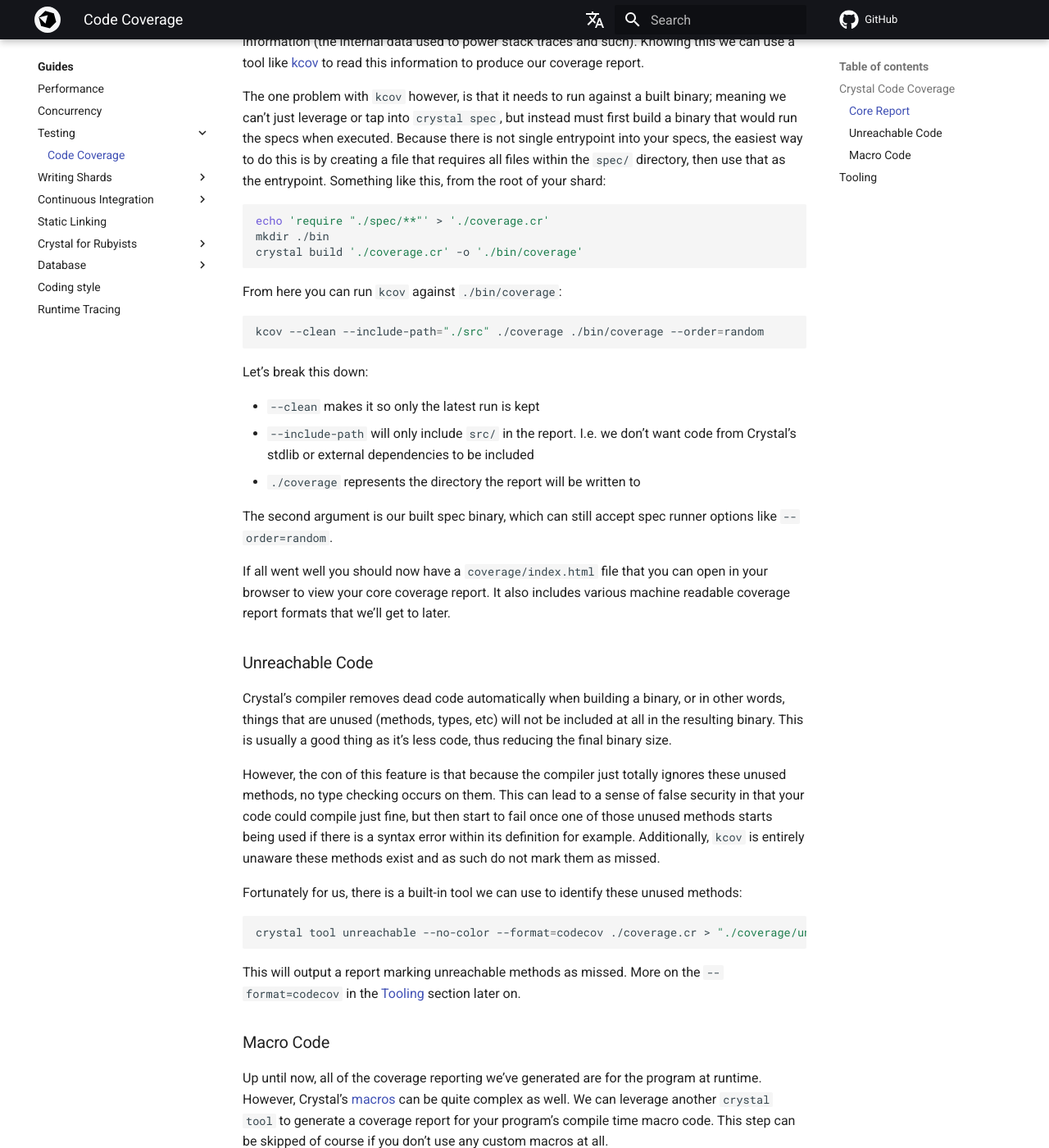
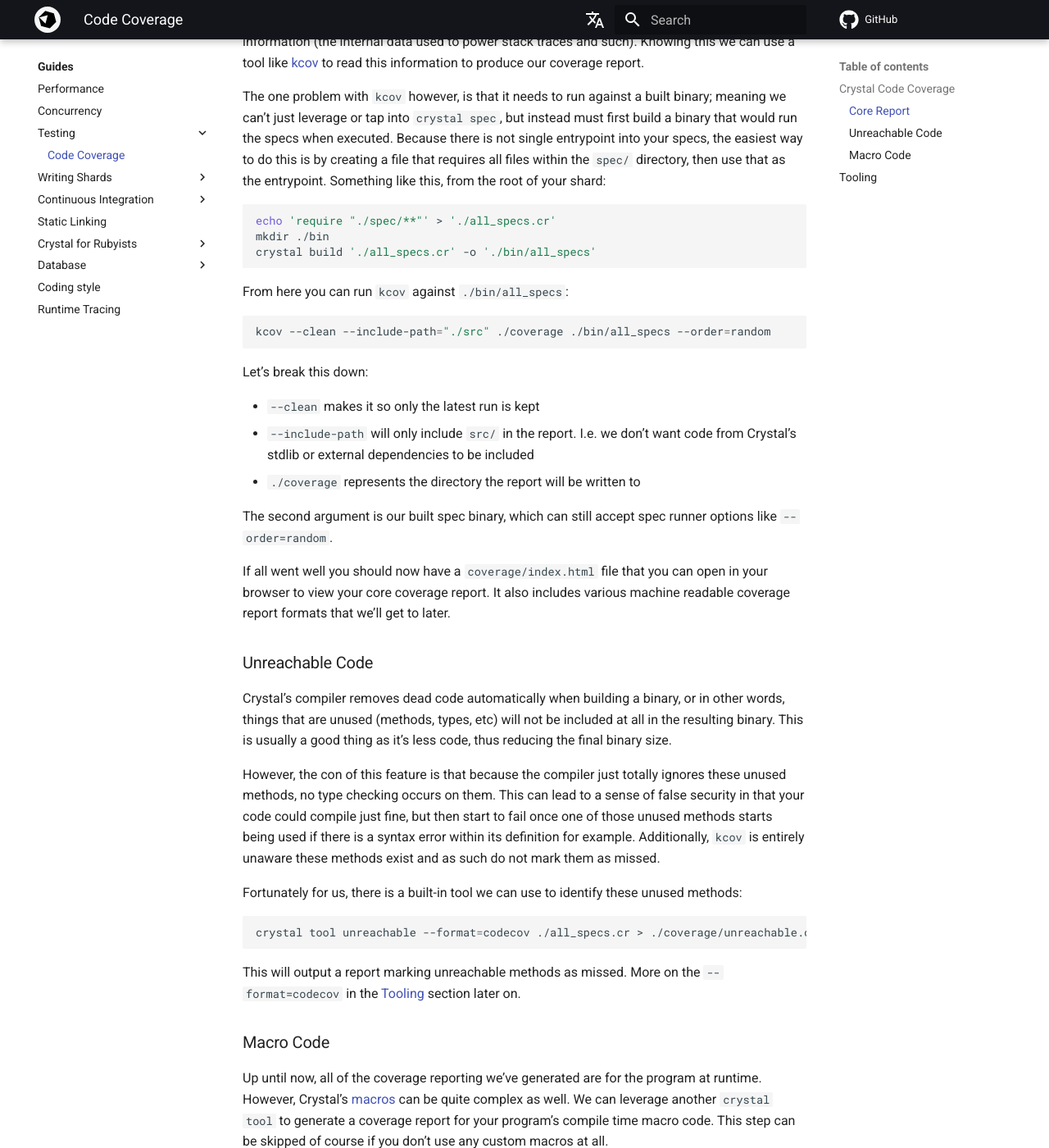
Before and after one commit to crystal-lang/crystal-book, an MkDocs documentation site: the page built from docs/guides/testing/code_coverage.md, in a window 1280 px wide and 1400 px high, scrolled down 832 px. Shown: the whole window at 82% size. Built offline with MkDocs 1.6.1 and Material for MkDocs 9.7.7, drawn with Linux system fonts in a browser that asks for light colours; nearby versions of some CDN libraries; library files that are not in the unit come from our copies; comment, search, counter and statistics services are not loaded; the version menu is left out; some of the changed text lies outside the part shown.

Commit message:
PR feedback

````diff
--- a/docs/guides/testing/code_coverage.md
+++ b/docs/guides/testing/code_coverage.md
@@ -28,15 +28,15 @@ Because there is not single entrypoint into your specs, the easiest way to do th
 Something like this, from the root of your shard:
 
 ```sh
-echo 'require "./spec/**"' > './coverage.cr'
+echo 'require "./spec/**"' > './all_specs.cr'
 mkdir ./bin
-crystal build './coverage.cr' -o './bin/coverage'
+crystal build './all_specs.cr' -o './bin/all_specs'
 ```
 
-From here you can run `kcov` against `./bin/coverage`:
+From here you can run `kcov` against `./bin/all_specs`:
 
 ```sh
-kcov --clean --include-path="./src" ./coverage ./bin/coverage --order=random
+kcov --clean --include-path="./src" ./coverage ./bin/all_specs --order=random
 ```
 
 Let’s break this down:
@@ -62,7 +62,7 @@ Additionally, `kcov` is entirely unaware these methods exist and as such do not
 Fortunately for us, there is a built-in tool we can use to identify these unused methods:
 
 ```sh
-crystal tool unreachable --no-color --format=codecov ./coverage.cr > "./coverage/unreachable.codecov.json"
+crystal tool unreachable --format=codecov ./all_specs.cr > ./coverage/unreachable.codecov.json
 ```
 
 This will output a report marking unreachable methods as missed.
@@ -76,7 +76,7 @@ We can leverage another `crystal tool` to generate a coverage report for your pr
 This step can be skipped of course if you don’t use any custom macros at all.
 
 ```sh
-crystal tool macro_code_coverage --no-color "./coverage.cr" > "./coverage/macro_coverage.root.codecov.json"
+crystal tool macro_code_coverage ./all_specs.cr > ./coverage/macro_coverage.root.codecov.json
 ```
 
 ## Tooling
````
